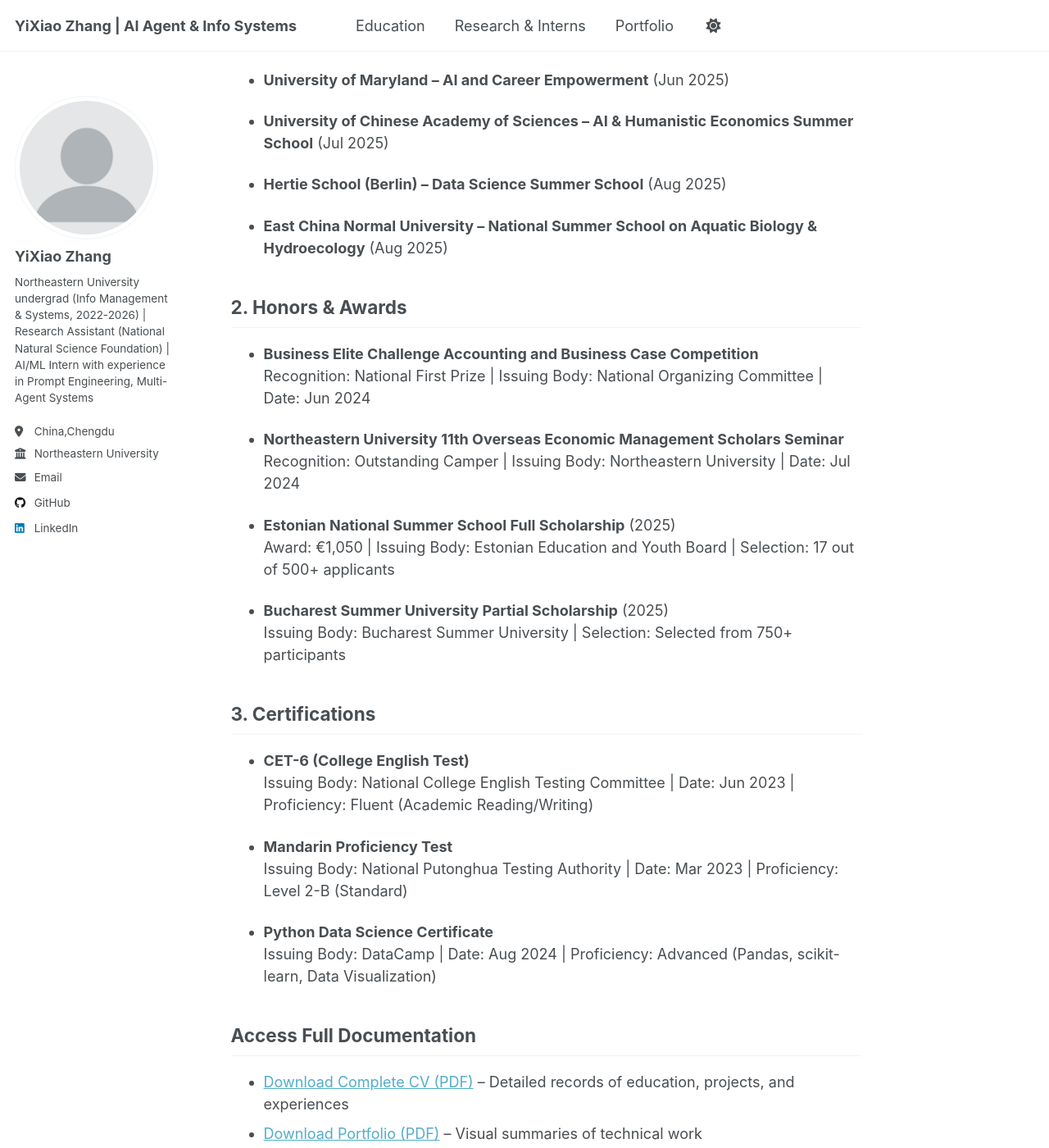
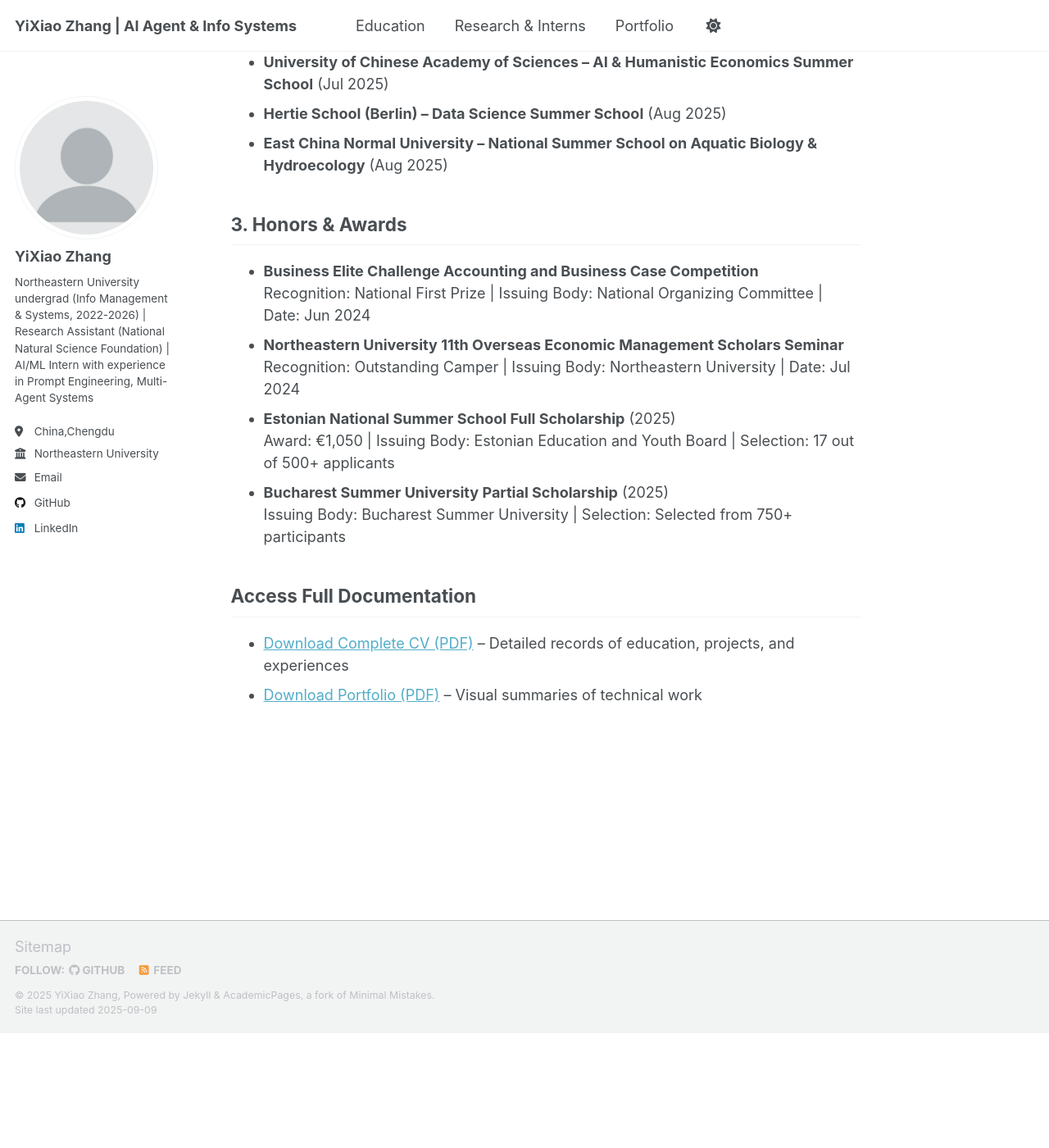
Before and after one commit to kiko022/kiko022.github.io, a Jekyll site: the page built from _pages/education.md, in a window 1280 px wide and 1400 px high, scrolled down 1022 px. Shown: the whole window at 82% size. Built offline with Jekyll 4.4.1, drawn with Linux system fonts in a browser that asks for light colours; a script that is not in the unit is left out; after the commit the page ends 2282 px from its top, so only the background shows below that; some of the changed text lies outside the part shown.

Commit message:
Update education.md

```diff
--- a/_pages/education.md
+++ b/_pages/education.md
@@ -17,53 +17,35 @@
 - Probability and Mathematical Statistics (92/100)
 
 
-### International Programs & Summer Schools
+### 2. International Programs & Summer Schools
 - **Hanyang University International Winter School** (Dec 2024 – Jan 2025)
   Credits: 4 | GPA: 4.25/4.5
   Relevant Courses: Revolutions in Science and Technology (95/100), Modern Society & Marketing (90.75/100)
-
 - **Hanyang University International Summer School** (Jun 2025 – Aug 2025)
   Credits: 4 | GPA: 4.5/4.5
   Relevant Courses: Global Entrepreneurship_Launch your startup (99.38/100), Korean for Beginners (100/100)
-
 - **Zhejiang University – 11th International Graduate Summer School of ZIERIP** (Jun 2025 – Jul 2025)
   Credits: 3
-
 - **Shanghai Jiao Tong University – SDG Summer Camp: Ocean Sustainability** (Jun 2025 – Jul 2025)
   Credits: 2
-
 - **University of Maryland – AI and Career Empowerment** (Jun 2025)
-
 - **University of Chinese Academy of Sciences – AI & Humanistic Economics Summer School** (Jul 2025)
-
 - **Hertie School (Berlin) – Data Science Summer School** (Aug 2025)
-
 - **East China Normal University – National Summer School on Aquatic Biology & Hydroecology** (Aug 2025)
 
 
-## 2. Honors & Awards
+## 3. Honors & Awards
 - **Business Elite Challenge Accounting and Business Case Competition**
   Recognition: National First Prize | Issuing Body: National Organizing Committee | Date: Jun 2024
-
 - **Northeastern University 11th Overseas Economic Management Scholars Seminar**
   Recognition: Outstanding Camper | Issuing Body: Northeastern University | Date: Jul 2024
-
 - **Estonian National Summer School Full Scholarship** (2025)
   Award: €1,050 | Issuing Body: Estonian Education and Youth Board | Selection: 17 out of 500+ applicants
-
 - **Bucharest Summer University Partial Scholarship** (2025)
   Issuing Body: Bucharest Summer University | Selection: Selected from 750+ participants
 
 
-## 3. Certifications
-- **CET-6 (College English Test)**
-  Issuing Body: National College English Testing Committee | Date: Jun 2023 | Proficiency: Fluent (Academic Reading/Writing)
 
-- **Mandarin Proficiency Test**
-  Issuing Body: National Putonghua Testing Authority | Date: Mar 2023 | Proficiency: Level 2-B (Standard)
-
-- **Python Data Science Certificate**
-  Issuing Body: DataCamp | Date: Aug 2024 | Proficiency: Advanced (Pandas, scikit-learn, Data Visualization)
 
 
 ## Access Full Documentation
```
